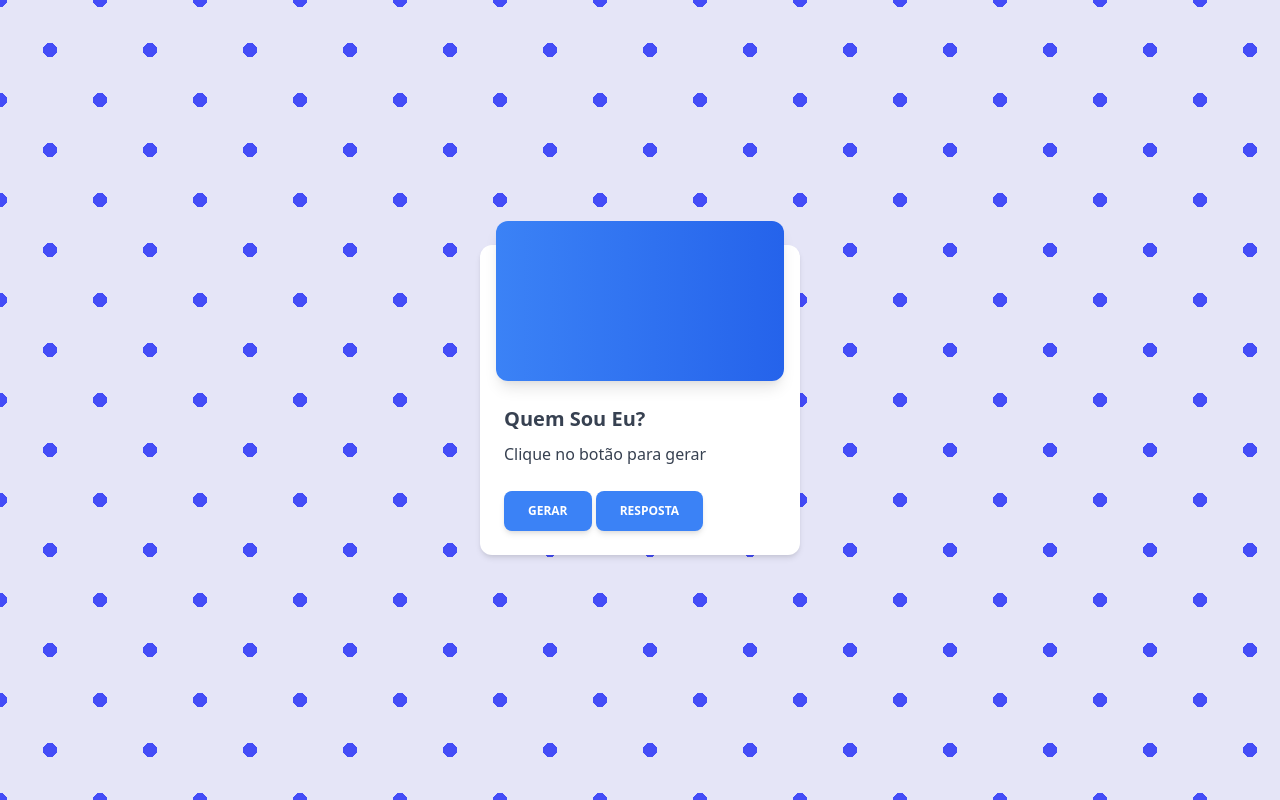
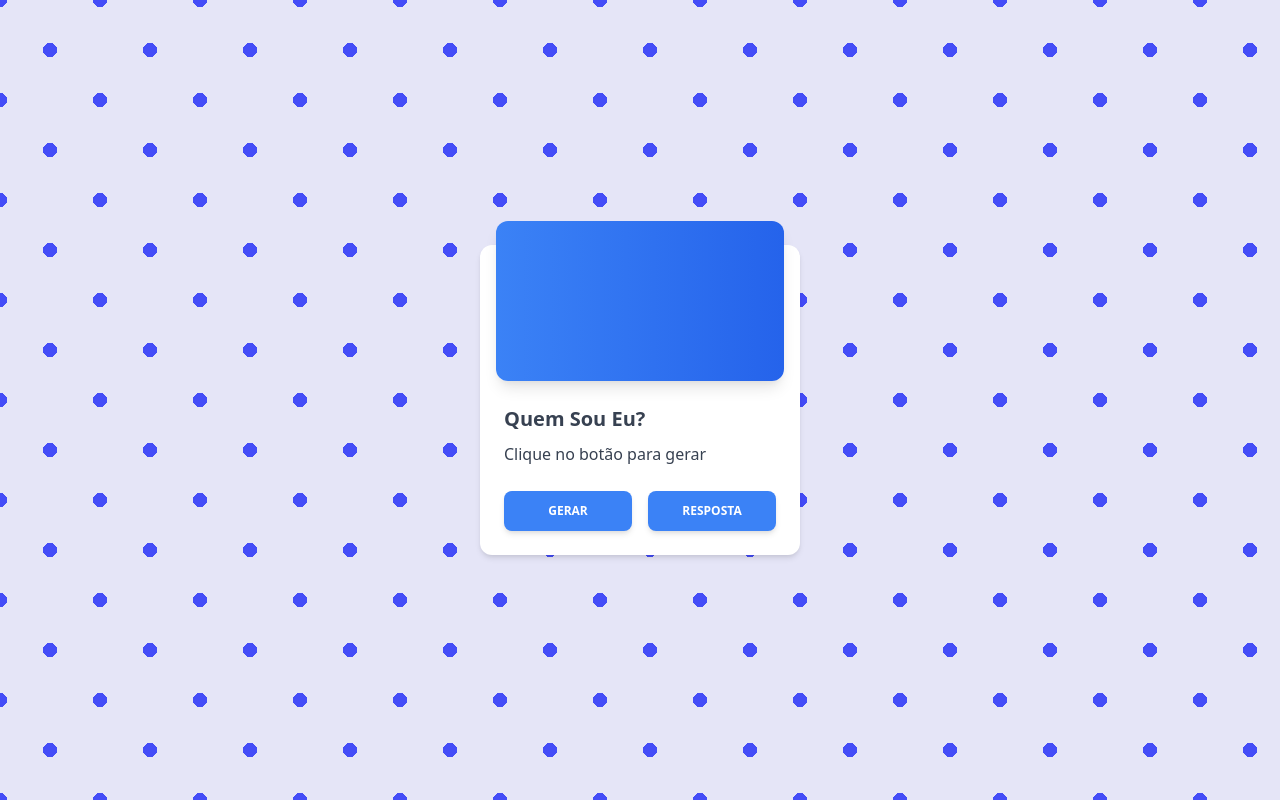
Before and after one commit to Luppi15/IEAB-gincana, a plain HTML site: page index.html in a window 1280 px wide. Drawn offline with nearby package versions, Linux system fonts and the light colour scheme.

Commit message:
🐛 Correção de bugs

```diff
--- a/index.html
+++ b/index.html
@@ -5,6 +5,7 @@
     <meta name="viewport" content="width=device-width, initial-scale=1.0">
     <title>Quem Sou Eu?</title>
     <script src="/IEAB-gincana/script.js"></script>
+    <link rel="manifest" href="/IEAB-gincana/manifest.json">
     <link rel="stylesheet" href="/IEAB-gincana/style.css">
     <link href="https://cdn.jsdelivr.net/npm/tailwindcss@2.2.19/dist/tailwind.min.css" rel="stylesheet">
 </head>
@@ -22,11 +23,11 @@
                 Clique no botão para gerar
                 </p>
             </div>
-            <div class="p-6 pt-0">
-                <button data-ripple-light="true" type="button" class="select-none rounded-lg bg-blue-500 py-3 px-6 text-center align-middle font-sans text-xs font-bold uppercase text-white shadow-md shadow-blue-500/20 transition-all hover:shadow-lg hover:shadow-blue-500/40 focus:opacity-[0.85] focus:shadow-none active:opacity-[0.85] active:shadow-none disabled:pointer-events-none disabled:opacity-50 disabled:shadow-none" onclick="showRandomItem()">
+            <div class="p-6 pt-0 flex justify-between">
+                <button data-ripple-light="true" type="button" class="w-32 select-none rounded-lg bg-blue-500 py-3 px-6 text-center align-middle font-sans text-xs font-bold uppercase text-white shadow-md shadow-blue-500/20 transition-all hover:shadow-lg hover:shadow-blue-500/40 focus:opacity-[0.85] focus:shadow-none active:opacity-[0.85] active:shadow-none disabled:pointer-events-none disabled:opacity-50 disabled:shadow-none" onclick="showRandomItem()">
                 Gerar
                 </button>
-                <button data-ripple-light="true" type="button" class="select-none rounded-lg bg-blue-500 py-3 px-6 text-center align-middle font-sans text-xs font-bold uppercase text-white shadow-md shadow-blue-500/20 transition-all hover:shadow-lg hover:shadow-blue-500/40 focus:opacity-[0.85] focus:shadow-none active:opacity-[0.85] active:shadow-none disabled:pointer-events-none disabled:opacity-50 disabled:shadow-none" onclick="showAnswer()">
+                <button data-ripple-light="true" type="button" class="w-32 select-none rounded-lg bg-blue-500 py-3 px-6 text-center align-middle font-sans text-xs font-bold uppercase text-white shadow-md shadow-blue-500/20 transition-all hover:shadow-lg hover:shadow-blue-500/40 focus:opacity-[0.85] focus:shadow-none active:opacity-[0.85] active:shadow-none disabled:pointer-events-none disabled:opacity-50 disabled:shadow-none" onclick="showAnswer()">
                 Resposta
                 </button>
             </div>
```
